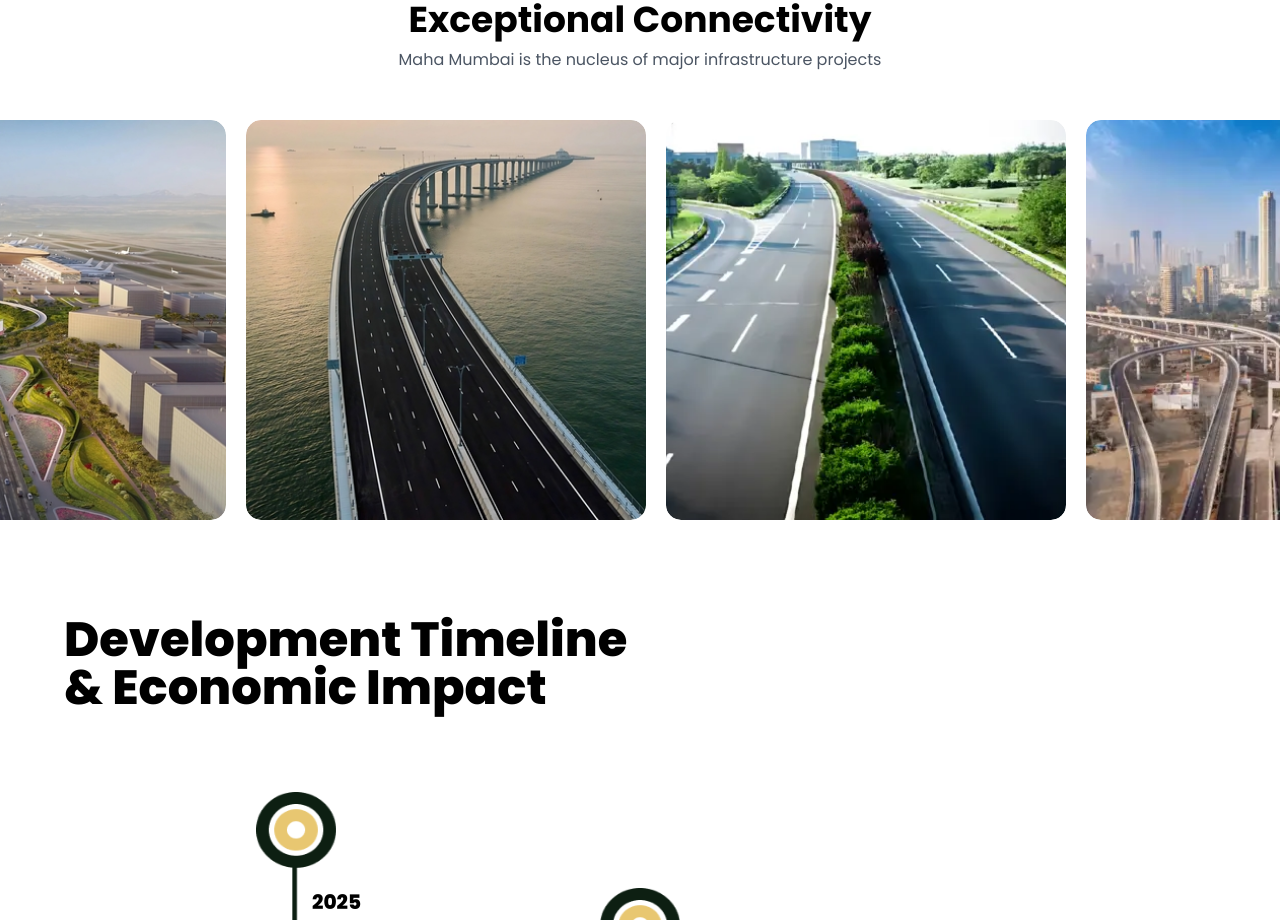
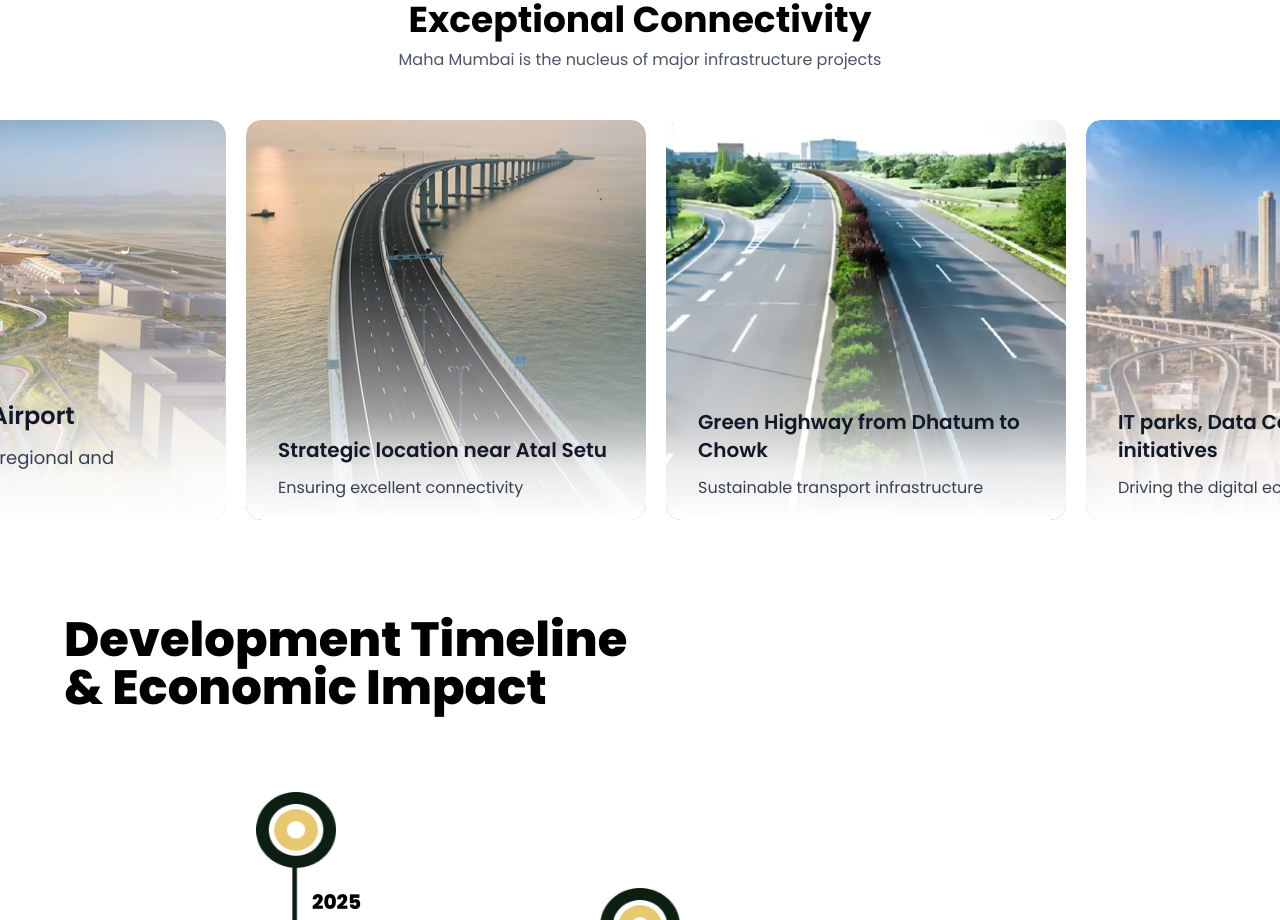
Before and after one commit to nex2link/Athiya-Group, a React (Vite) app: page /mahamumbai in a window 1280 px wide. Shown: the part 1340-2260 px from the top of the page. Built offline with nearby package versions, Linux system fonts and the light colour scheme.

Commit message:
Update KeyHighlights.jsx

```diff
--- a/src/components/KeyHighlights.jsx
+++ b/src/components/KeyHighlights.jsx
@@ -6,10 +6,8 @@ import itpark from "../assets/it-park.webp"
 import corporate from "../assets/corporate.webp"
 import ecofrnd from "../assets/eco-frnd.webp"
 
-
 const KeyHighlights = () => {
   const [translateX, setTranslateX] = useState(0);
-  const [hoveredIndex, setHoveredIndex] = useState(null);
 
   const projects = [
     {
@@ -53,12 +51,9 @@ const KeyHighlights = () => {
       animationId = requestAnimationFrame(animate);
     };
 
-    if (hoveredIndex === null) {
     animationId = requestAnimationFrame(animate);
-    }
-
     return () => cancelAnimationFrame(animationId);
-  }, [hoveredIndex, totalWidth]);
+  }, [totalWidth]);
 
   const extendedProjects = [...projects, ...projects, ...projects];
 
@@ -81,35 +76,31 @@ const KeyHighlights = () => {
           >
             {extendedProjects.map((project, index) => {
               const isPrimary = index % projects.length === 0;
-              const isHovered = hoveredIndex === index;
 
               return (
                 <div
                   key={index}
                   className={`flex-shrink-0 relative overflow-hidden ${isPrimary ? 'w-[600px]' : 'w-[400px]'}`}
                   style={{ borderRadius: '15px' }}
-                  onMouseEnter={() => setHoveredIndex(index)}
-                  onMouseLeave={() => setHoveredIndex(null)}
                 >
                   <div className="relative overflow-hidden" style={{ borderRadius: '15px' }}>
                     <img
                       src={project.image}
                       alt={project.title || "Project image"}
-                      className={`w-full object-cover h-[400px] transition-transform duration-500 ease-in-out rounded-[15px] ${isHovered ? 'scale-105' : 'scale-100'}`}
+                      className="w-full object-cover h-[400px] rounded-[15px]"
                       style={{ borderRadius: '0' }}
                     />
                   </div>
                   <div
-                      className={`absolute  bottom-0 left-0 right-0 p-7 transition-all duration-300 ease-in-out ${isHovered ? 'opacity-100' : 'opacity-0'}`}
+                    className="absolute bottom-0 left-0 right-0 p-7"
                     style={{
                       background: isPrimary
                         ? 'linear-gradient(to top, rgba(255,255,255,1) 0%, rgba(255,255,255,0.95) 15%, rgba(255,255,255,0.8) 30%, rgba(255,255,255,0.4) 60%, rgba(255,255,255,0) 100%)'
                         : 'linear-gradient(to top, rgba(255,255,255,1) 0%, rgba(255,255,255,0.9) 20%, rgba(255,255,255,0.6) 40%, rgba(255,255,255,0) 100%)',
-                        height: isPrimary ? '75%' : '65%',
-                        pointerEvents: isHovered ? 'auto' : 'none'
+                      height: isPrimary ? '75%' : '65%'
                     }}
                   >
-                      <div className={`${isPrimary ? 'max-w-[80%]' : 'max-w-full'} absolute bottom-5 left-8 transition-all duration-300 ease-in-out ${isHovered ? 'translate-y-0 opacity-100' : 'translate-y-4 opacity-0'}`}>
+                    <div className={`${isPrimary ? 'max-w-[80%]' : 'max-w-full'} absolute bottom-5 left-8`}>
                       <h3 className={`font-semibold mb-3 text-gray-900 ${isPrimary ? 'text-2xl' : 'text-xl'}`}>
                         {project.title}
                       </h3>
```
Lines whose indentation alone changed are shown as unchanged.
